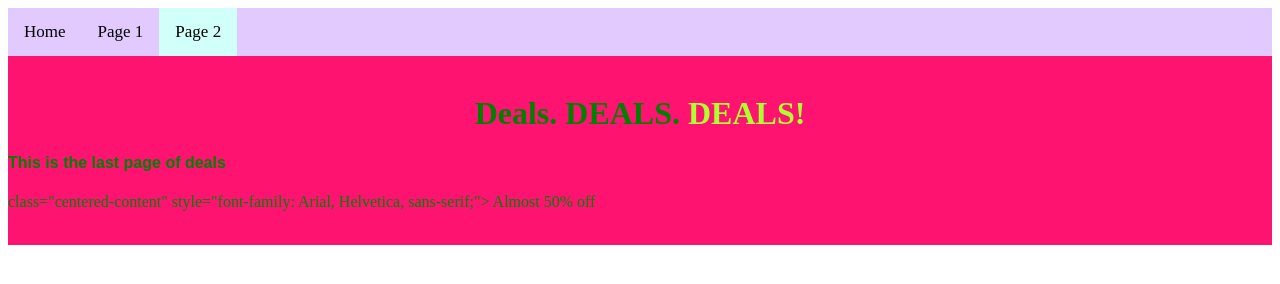
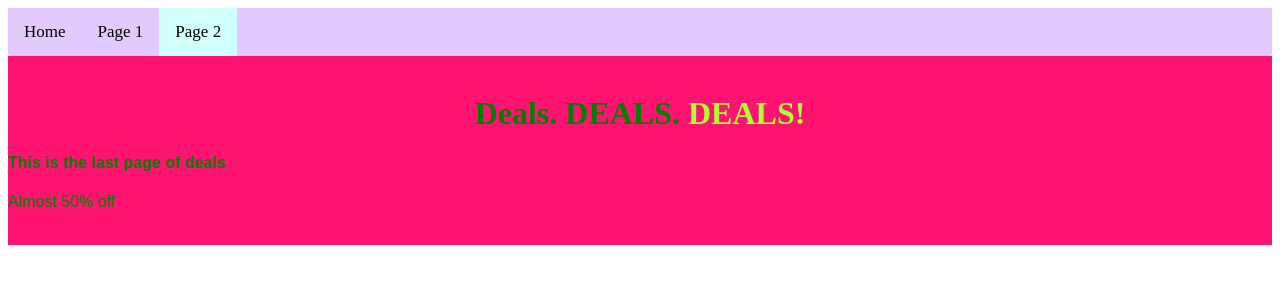
Before and after one commit to valeriavallejo/webdesign-assgn6, a plain HTML site: page page2.html in a window 1280 px wide. Drawn offline with Linux system fonts and the light colour scheme.

Commit message:
fixing bug

```diff
--- a/page2.html
+++ b/page2.html
@@ -17,7 +17,7 @@
       <h1 class="centered">Deals. DEALS. <span style="color:greenyellow">DEALS!</span></h1>
       <h4 class="centered-content" style="font-family: Arial, Helvetica, sans-serif;">This is the last page of deals</h4>
 
-      <p> class="centered-content" style="font-family: Arial, Helvetica, sans-serif;"> Almost 50% off</p>
+      <p class="centered-content" style="font-family: Arial, Helvetica, sans-serif;"> Almost 50% off</p>
       <br />
     </div>
   </body>
```
